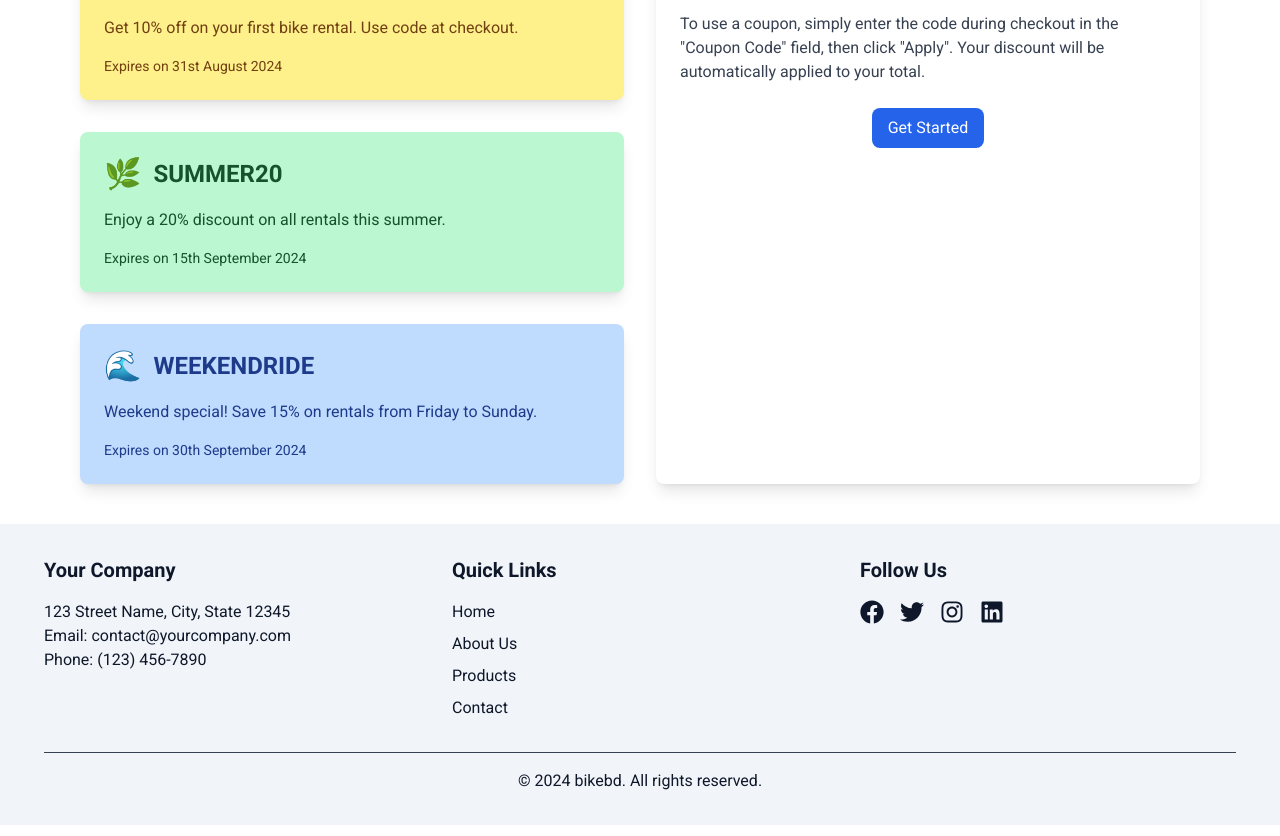
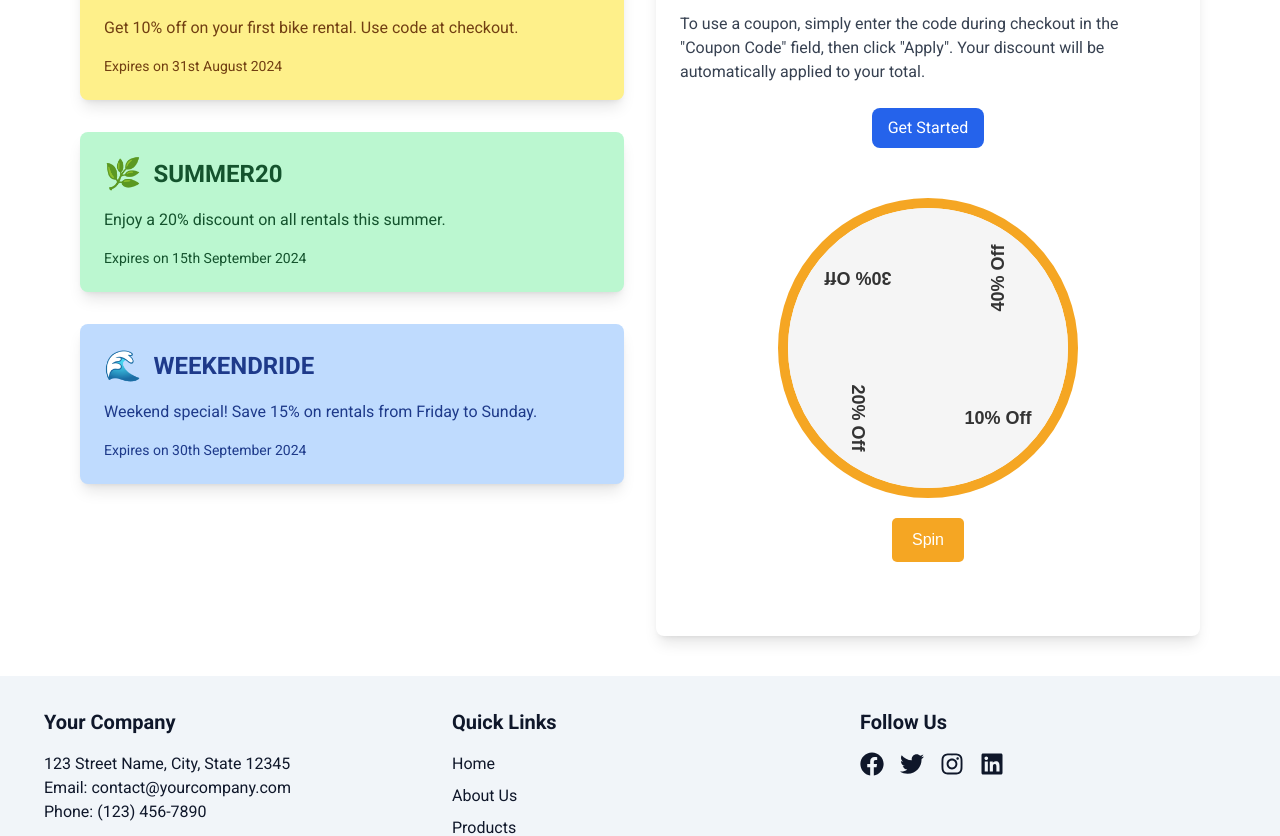
Before and after one commit to reshad21/nineam-frontend, a React (Vite) app: page / in a window 1280 px wide. Shown: the part 1820-2656 px from the top of the page. Built offline with nearby package versions, Linux system fonts and the light colour scheme.

Commit message:
spin component create

```diff
--- a/src/components/Home/CouponsDiscounts.tsx
+++ b/src/components/Home/CouponsDiscounts.tsx
@@ -1,3 +1,5 @@
+import SpinWheel from "../Ui/SpeenWheel/spinWheel";
+
 const promotions = [
   {
     code: "SAVE10",
@@ -70,6 +72,9 @@ const CouponsDiscounts = () => {
                 Get Started
               </button>
             </div>
+            <div className="my-4">
+              <SpinWheel />
+            </div>
           </div>
         </div>
       </div>
--- /dev/null
+++ b/src/components/Ui/SpeenWheel/spinWheel.css
@@ -0,0 +1,79 @@
+.spin-wheel-container {
+    text-align: center;
+    margin: 50px auto;
+    font-family: Arial, sans-serif;
+}
+
+.wheel {
+    position: relative;
+    width: 300px;
+    height: 300px;
+    border-radius: 50%;
+    border: 10px solid #f5a623;
+    overflow: hidden;
+    margin: 0 auto;
+    background: #ffffff;
+}
+
+.wheel-inner {
+    position: absolute;
+    width: 100%;
+    height: 100%;
+    transform: rotate(0deg);
+}
+
+.option {
+    position: absolute;
+    width: 50%;
+    height: 50%;
+    top: 50%;
+    left: 50%;
+    transform-origin: 0% 0%;
+    overflow: hidden;
+    display: flex;
+    align-items: center;
+    justify-content: center;
+}
+
+.option-content {
+    position: absolute;
+    width: 200%;
+    height: 200%;
+    text-align: center;
+    line-height: 200px;
+    /* Adjust based on the height of the wheel */
+    transform-origin: 100% 100%;
+    background: #f5f5f5;
+    border: 1px solid #cccccc;
+    border-radius: 50%;
+    display: flex;
+    align-items: center;
+    justify-content: center;
+    font-weight: bold;
+    color: #333333;
+    font-size: 18px;
+    /* Adjust font size as needed */
+}
+
+.spin-button {
+    margin-top: 20px;
+    padding: 10px 20px;
+    background-color: #f5a623;
+    color: #ffffff;
+    border: none;
+    border-radius: 5px;
+    cursor: pointer;
+    font-size: 16px;
+    transition: background-color 0.3s ease, transform 0.3s ease;
+}
+
+.spin-button:hover {
+    background-color: #e59423;
+    transform: scale(1.05);
+}
+
+.result {
+    margin-top: 20px;
+    font-size: 18px;
+    font-weight: bold;
+}
--- /dev/null
+++ b/src/components/Ui/SpeenWheel/spinWheel.tsx
@@ -0,0 +1,70 @@
+import React, { useRef, useState } from "react";
+import "./SpinWheel.css";
+
+const options = [
+  { text: "10% Off", value: "10" },
+  { text: "20% Off", value: "20" },
+  { text: "30% Off", value: "30" },
+  { text: "40% Off", value: "40" },
+];
+
+const SpinWheel: React.FC = () => {
+  const [rotation, setRotation] = useState(0);
+  const [selectedOption, setSelectedOption] = useState<string | null>(null);
+  const wheelRef = useRef<HTMLDivElement>(null);
+
+  const handleSpin = () => {
+    if (!wheelRef.current) return;
+
+    // Generate a random number of spins and the base rotation
+    const spins = Math.floor(Math.random() * 5) + 5; // 5 to 10 spins
+    const randomStart = Math.floor(Math.random() * 360); // Random start position
+    const totalRotation = rotation + spins * 360 + randomStart;
+
+    // Calculate which option will be selected based on the rotation
+    const optionIndex = Math.floor(
+      ((totalRotation % 360) / 360) * options.length
+    );
+    const result = options[optionIndex].text;
+
+    // Apply CSS transition for smooth spinning
+    wheelRef.current.style.transition = `transform 3000ms ease-out`;
+    wheelRef.current.style.transform = `rotate(${totalRotation}deg)`;
+
+    // After the spin animation is complete, update the result
+    setTimeout(() => {
+      setSelectedOption(result);
+    }, 3000); // Match the duration of the spin animation
+
+    // Update the rotation state for the next spin
+    setRotation(totalRotation);
+  };
+
+  return (
+    <div className="spin-wheel-container">
+      <div className="wheel">
+        <div className="wheel-inner" ref={wheelRef}>
+          {options.map((option, index) => (
+            <div
+              key={index}
+              className="option"
+              style={{
+                transform: `rotate(${(360 / options.length) * index}deg)`,
+              }}
+            >
+              <div className="option-content">{option.text}</div>
+            </div>
+          ))}
+        </div>
+      </div>
+      <button className="spin-button" onClick={handleSpin}>
+        Spin
+      </button>
+      {selectedOption && (
+        <div className="result">Congratulations! You won: {selectedOption}</div>
+      )}
+    </div>
+  );
+};
+
+export default SpinWheel;
```
